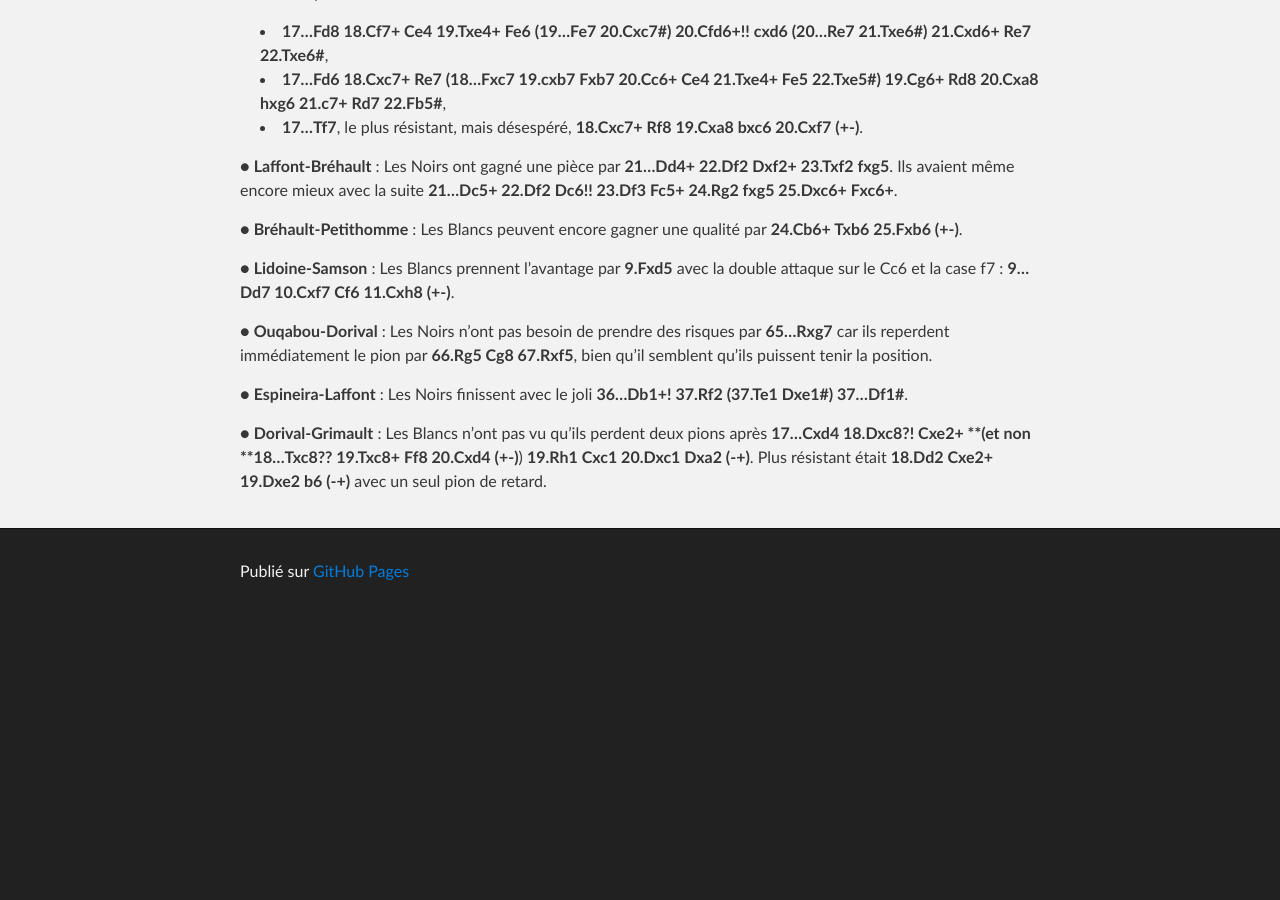
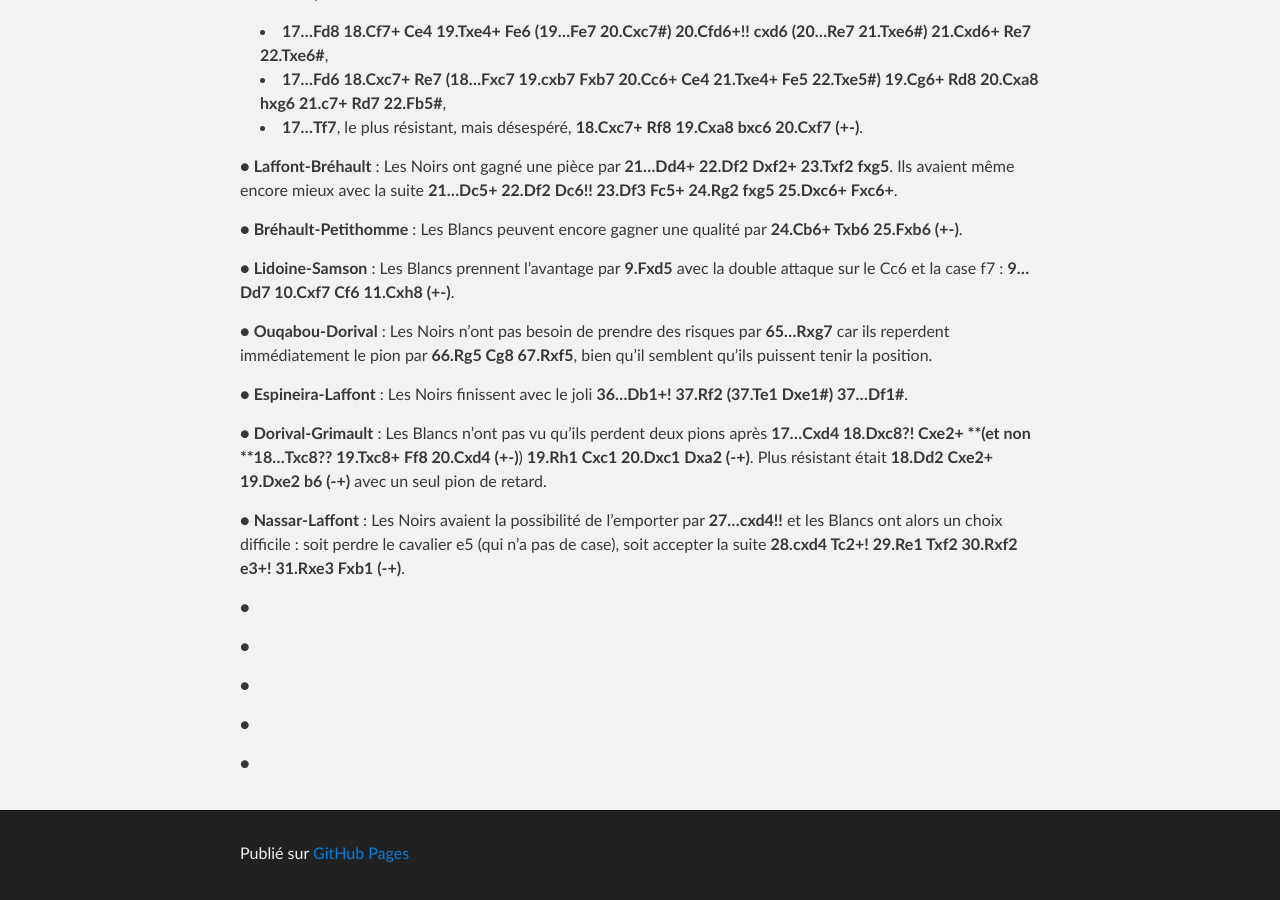
Before and after one commit to echiquier-villeneuve-tolosane/echiquier-villeneuve-tolosane.github.io, a Jekyll site: the page built from exercices.md, in a window 1280 px wide and 900 px high, scrolled down 15419 px. Built offline with Jekyll 4.4.1, drawn with Linux system fonts in a browser that asks for light colours; nearby versions of some CDN libraries; before the commit the page ends 16037 px from its top, so only the background shows below that.

Commit message:
Updated exercices.md

```diff
--- a/exercices.md
+++ b/exercices.md
@@ -248,3 +248,15 @@ _Coupe J.-C. Loubatière, ronde 3 (2013/10/06)_
 &#9679; **Espineira-Laffont** : Les Noirs finissent avec le joli **36...Db1+! 37.Rf2 (37.Te1 Dxe1#) 37...Df1#**.
 
 &#9679; **Dorival-Grimault** : Les Blancs n'ont pas vu qu'ils perdent deux pions après **17...Cxd4 18.Dxc8?! Cxe2+ **(et non **18...Txc8?? 19.Txc8+ Ff8 20.Cxd4 (+-)**) **19.Rh1 Cxc1 20.Dxc1 Dxa2 (-+)**. Plus résistant était  **18.Dd2 Cxe2+ 19.Dxe2 b6 (-+)** avec un seul pion de retard.
+
+&#9679; **Nassar-Laffont** : Les Noirs avaient la possibilité de l'emporter par **27...cxd4!!** et les Blancs ont alors un choix difficile : soit perdre le cavalier e5 (qui n'a pas de case), soit accepter la suite **28.cxd4 Tc2+! 29.Re1 Txf2 30.Rxf2 e3+! 31.Rxe3 Fxb1 (-+)**.
+
+&#9679;
+
+&#9679;
+
+&#9679;
+
+&#9679;
+
+&#9679;
```
